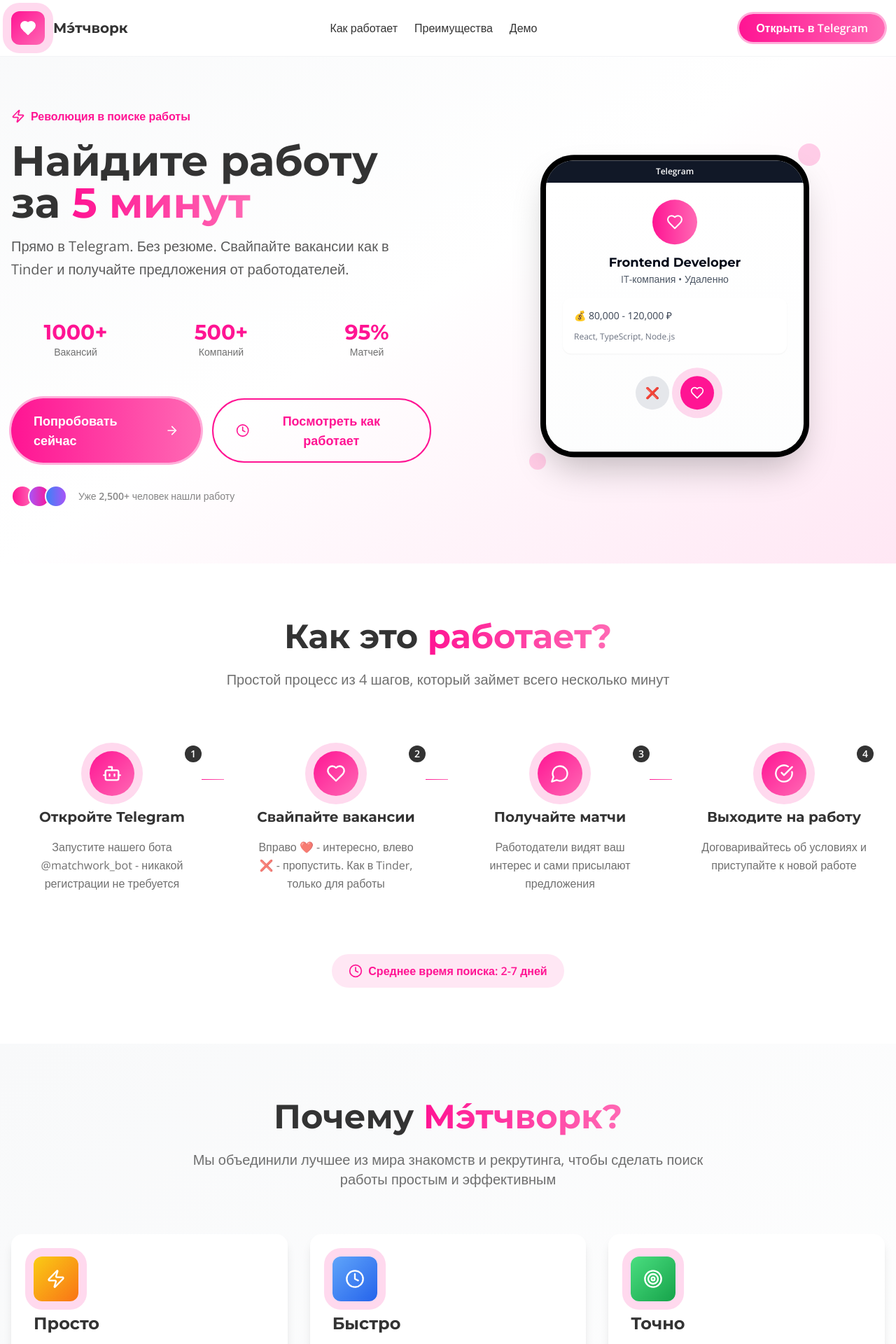
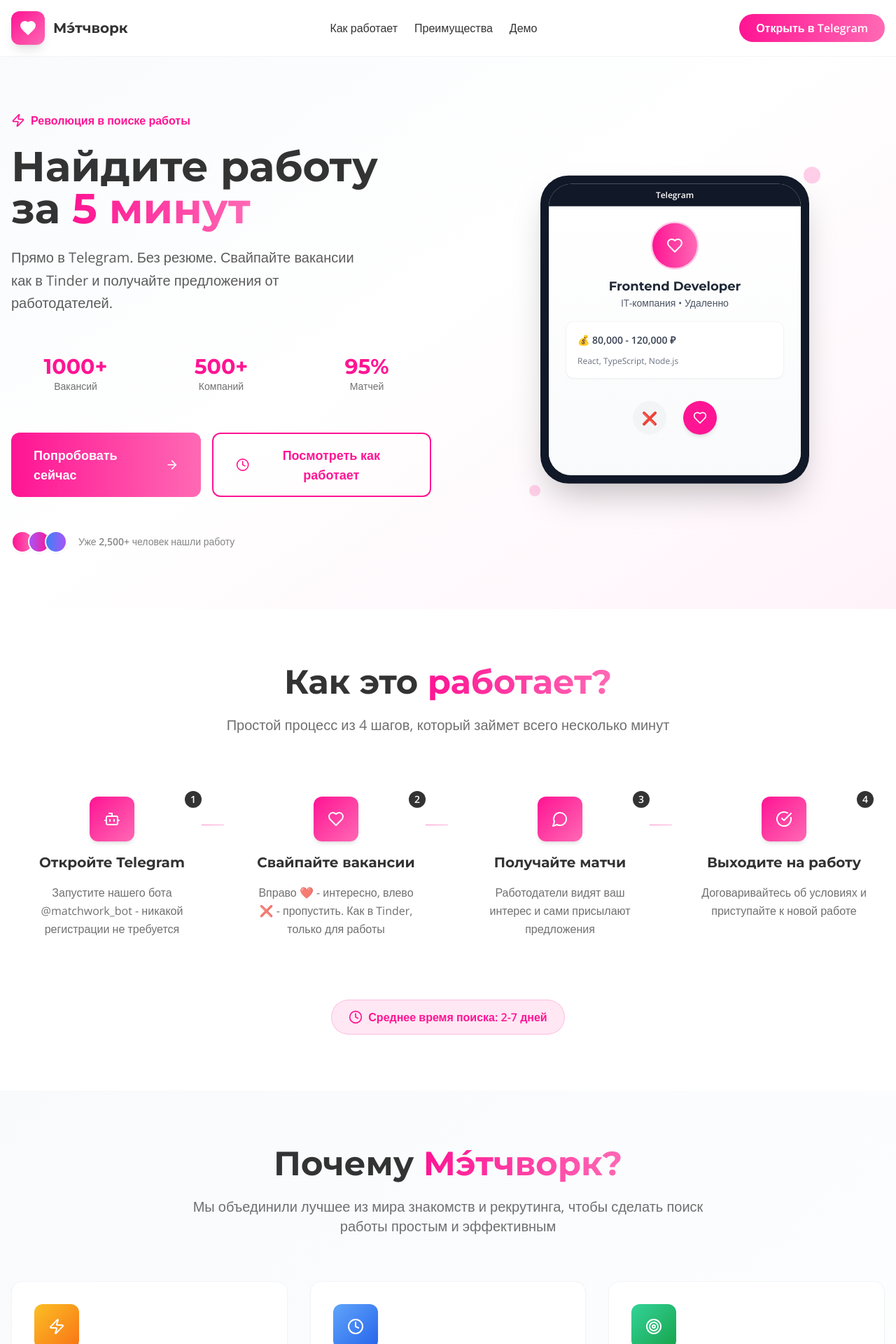
Before and after one commit to Mikesolo1/matchwork-swipe-find, a React (Vite) app: page / in a window 1280 px wide. Shown: the top 1920 px of the page at 70% size. Built offline with nearby package versions, Linux system fonts and the light colour scheme.

Commit message:
Refine landing page design and animations
Improved the visual appeal and animations of the landing page to enhance user experience.

```diff
--- a/src/components/Benefits.tsx
+++ b/src/components/Benefits.tsx
@@ -7,7 +7,7 @@ const Benefits = () => {
       icon: Zap,
       title: "Просто",
       description: "Всё в Telegram — без регистрации, форм и сложных интерфейсов",
-      color: "from-yellow-400 to-orange-500"
+      color: "from-amber-400 to-orange-500"
     },
     {
       icon: Clock,
@@ -19,7 +19,7 @@ const Benefits = () => {
       icon: Target,
       title: "Точно",
       description: "ИИ-алгоритм учитывает ваши навыки, опыт и предпочтения",
-      color: "from-green-400 to-green-600"
+      color: "from-emerald-400 to-green-600"
     },
     {
       icon: Gift,
@@ -37,12 +37,12 @@ const Benefits = () => {
       icon: Shield,
       title: "Безопасно",
       description: "Ваши данные защищены, анонимность до момента взаимного интереса",
-      color: "from-gray-400 to-gray-600"
+      color: "from-slate-400 to-slate-600"
     }
   ];
 
   return (
-    <section id="benefits" className="py-20 bg-gradient-to-br from-brand-gray-light to-white">
+    <section id="benefits" className="py-20 bg-gradient-to-br from-slate-50 to-white">
       <div className="container mx-auto px-4">
         <div className="text-center mb-16 animate-fade-in">
           <h2 className="text-4xl lg:text-5xl font-montserrat font-bold text-brand-gray-dark mb-6">
@@ -60,15 +60,15 @@ const Benefits = () => {
           {benefits.map((benefit, index) => (
             <div
               key={index}
-              className="group bg-white rounded-2xl p-8 shadow-lg hover:shadow-2xl transition-all duration-300 hover:-translate-y-2 animate-scale-in"
+              className="group bg-white rounded-2xl p-8 shadow-sm hover:shadow-md transition-all duration-300 hover:-translate-y-1 animate-scale-in border border-gray-100"
               style={{animationDelay: `${index * 0.1}s`}}
             >
               <div className="space-y-4">
-                <div className={`w-16 h-16 bg-gradient-to-br ${benefit.color} rounded-xl flex items-center justify-center shadow-lg group-hover:scale-110 transition-transform animate-pulse-pink`}>
-                  <benefit.icon className="text-white" size={28} />
+                <div className={`w-16 h-16 bg-gradient-to-br ${benefit.color} rounded-xl flex items-center justify-center shadow-sm group-hover:scale-105 transition-transform`}>
+                  <benefit.icon className="text-white" size={24} />
                 </div>
 
-                <h3 className="text-2xl font-montserrat font-bold text-brand-gray-dark">
+                <h3 className="text-xl font-montserrat font-bold text-brand-gray-dark">
                   {benefit.title}
                 </h3>
 
@@ -81,23 +81,23 @@ const Benefits = () => {
         </div>
 
         {/* Статистика успеха */}
-        <div className="mt-20 bg-white rounded-3xl p-8 shadow-xl">
+        <div className="mt-20 bg-white rounded-3xl p-8 shadow-sm border border-gray-100">
           <div className="grid md:grid-cols-4 gap-8 text-center">
             <div className="animate-scale-in" style={{animationDelay: '0.1s'}}>
-              <div className="text-4xl font-montserrat font-bold text-brand-pink mb-2">89%</div>
-              <div className="text-brand-gray-dark/70 font-open-sans">Получили отклик в первый день</div>
+              <div className="text-3xl lg:text-4xl font-montserrat font-bold text-brand-pink mb-2">89%</div>
+              <div className="text-brand-gray-dark/70 font-open-sans text-sm">Получили отклик в первый день</div>
             </div>
             <div className="animate-scale-in" style={{animationDelay: '0.2s'}}>
-              <div className="text-4xl font-montserrat font-bold text-brand-pink mb-2">2.3x</div>
-              <div className="text-brand-gray-dark/70 font-open-sans">Быстрее чем обычные сайты</div>
+              <div className="text-3xl lg:text-4xl font-montserrat font-bold text-brand-pink mb-2">2.3x</div>
+              <div className="text-brand-gray-dark/70 font-open-sans text-sm">Быстрее чем обычные сайты</div>
             </div>
             <div className="animate-scale-in" style={{animationDelay: '0.3s'}}>
-              <div className="text-4xl font-montserrat font-bold text-brand-pink mb-2">95%</div>
-              <div className="text-brand-gray-dark/70 font-open-sans">Довольны результатом</div>
+              <div className="text-3xl lg:text-4xl font-montserrat font-bold text-brand-pink mb-2">95%</div>
+              <div className="text-brand-gray-dark/70 font-open-sans text-sm">Довольны результатом</div>
             </div>
             <div className="animate-scale-in" style={{animationDelay: '0.4s'}}>
-              <div className="text-4xl font-montserrat font-bold text-brand-pink mb-2">24/7</div>
-              <div className="text-brand-gray-dark/70 font-open-sans">Поддержка в Telegram</div>
+              <div className="text-3xl lg:text-4xl font-montserrat font-bold text-brand-pink mb-2">24/7</div>
+              <div className="text-brand-gray-dark/70 font-open-sans text-sm">Поддержка в Telegram</div>
             </div>
           </div>
         </div>
--- a/src/components/HeroSection.tsx
+++ b/src/components/HeroSection.tsx
@@ -3,13 +3,13 @@ import { ArrowRight, Heart, Zap, Clock } from 'lucide-react';
 
 const HeroSection = () => {
   return (
-    <section className="min-h-screen flex items-center justify-center bg-gradient-to-br from-brand-gray-light via-white to-brand-pink/10 pt-20">
+    <section className="min-h-screen flex items-center justify-center bg-gradient-to-br from-slate-50 via-white to-brand-pink/5 pt-20">
       <div className="container mx-auto px-4 py-20">
         <div className="grid lg:grid-cols-2 gap-12 items-center">
           {/* Левая колонка с текстом */}
           <div className="space-y-8 animate-fade-in">
-            <div className="space-y-4">
-              <div className="flex items-center space-x-2 text-brand-pink font-open-sans font-semibold animate-bounce-subtle">
+            <div className="space-y-6">
+              <div className="flex items-center space-x-2 text-brand-pink font-open-sans font-semibold">
                 <Zap size={20} />
                 <span>Революция в поиске работы</span>
               </div>
@@ -21,7 +21,7 @@ const HeroSection = () => {
                 </span>
               </h1>
 
-              <p className="text-xl text-brand-gray-dark/80 font-open-sans leading-relaxed">
+              <p className="text-xl text-brand-gray-dark/80 font-open-sans leading-relaxed max-w-lg">
                 Прямо в Telegram. Без резюме. Свайпайте вакансии как в Tinder и получайте предложения от работодателей.
               </p>
             </div>
@@ -29,15 +29,15 @@ const HeroSection = () => {
             {/* Статистика */}
             <div className="grid grid-cols-3 gap-6 py-6">
               <div className="text-center animate-scale-in" style={{animationDelay: '0.2s'}}>
-                <div className="text-3xl font-montserrat font-bold text-brand-pink">1000+</div>
+                <div className="text-2xl lg:text-3xl font-montserrat font-bold text-brand-pink">1000+</div>
                 <div className="text-sm text-brand-gray-dark/70 font-open-sans">Вакансий</div>
               </div>
               <div className="text-center animate-scale-in" style={{animationDelay: '0.4s'}}>
-                <div className="text-3xl font-montserrat font-bold text-brand-pink">500+</div>
+                <div className="text-2xl lg:text-3xl font-montserrat font-bold text-brand-pink">500+</div>
                 <div className="text-sm text-brand-gray-dark/70 font-open-sans">Компаний</div>
               </div>
               <div className="text-center animate-scale-in" style={{animationDelay: '0.6s'}}>
-                <div className="text-3xl font-montserrat font-bold text-brand-pink">95%</div>
+                <div className="text-2xl lg:text-3xl font-montserrat font-bold text-brand-pink">95%</div>
                 <div className="text-sm text-brand-gray-dark/70 font-open-sans">Матчей</div>
               </div>
             </div>
@@ -46,24 +46,24 @@ const HeroSection = () => {
             <div className="flex flex-col sm:flex-row gap-4">
               <a
                 href="https://t.me/matchwork_bot"
-                className="group bg-gradient-to-r from-brand-pink to-brand-pink-light text-white px-8 py-4 rounded-full font-open-sans font-semibold text-lg hover:shadow-xl transform hover:scale-105 transition-all duration-300 flex items-center justify-center space-x-2 animate-pulse-pink"
+                className="group bg-gradient-to-r from-brand-pink to-brand-pink-light text-white px-8 py-4 rounded-xl font-open-sans font-semibold text-lg hover:shadow-lg transform hover:scale-[1.02] transition-all duration-300 flex items-center justify-center space-x-2"
               >
                 <span>Попробовать сейчас</span>
                 <ArrowRight size={20} className="group-hover:translate-x-1 transition-transform" />
               </a>
 
-              <button className="border-2 border-brand-pink text-brand-pink px-8 py-4 rounded-full font-open-sans font-semibold text-lg hover:bg-brand-pink hover:text-white transition-all duration-300 flex items-center justify-center space-x-2">
+              <button className="border-2 border-brand-pink text-brand-pink px-8 py-4 rounded-xl font-open-sans font-semibold text-lg hover:bg-brand-pink/5 transition-all duration-300 flex items-center justify-center space-x-2">
                 <Clock size={20} />
                 <span>Посмотреть как работает</span>
               </button>
             </div>
 
             {/* Социальное доказательство */}
-            <div className="flex items-center space-x-4 text-sm text-brand-gray-dark/60 font-open-sans">
+            <div className="flex items-center space-x-4 text-sm text-brand-gray-dark/60 font-open-sans pt-4">
               <div className="flex -space-x-2">
-                <div className="w-8 h-8 bg-gradient-to-r from-brand-pink to-brand-pink-light rounded-full border-2 border-white"></div>
-                <div className="w-8 h-8 bg-gradient-to-r from-purple-500 to-brand-pink rounded-full border-2 border-white"></div>
-                <div className="w-8 h-8 bg-gradient-to-r from-blue-500 to-purple-500 rounded-full border-2 border-white"></div>
+                <div className="w-8 h-8 bg-gradient-to-r from-brand-pink to-brand-pink-light rounded-full border-2 border-white shadow-sm"></div>
+                <div className="w-8 h-8 bg-gradient-to-r from-purple-500 to-brand-pink rounded-full border-2 border-white shadow-sm"></div>
+                <div className="w-8 h-8 bg-gradient-to-r from-blue-500 to-purple-500 rounded-full border-2 border-white shadow-sm"></div>
               </div>
               <span>Уже <strong>2,500+</strong> человек нашли работу</span>
             </div>
@@ -73,33 +73,33 @@ const HeroSection = () => {
           <div className="relative animate-slide-in-right">
             <div className="relative mx-auto max-w-sm">
               {/* Мокап телефона */}
-              <div className="bg-black rounded-[3rem] p-2 shadow-2xl animate-float">
-                <div className="bg-white rounded-[2.5rem] overflow-hidden">
+              <div className="bg-gray-900 rounded-[2.5rem] p-3 shadow-2xl animate-gentle-float">
+                <div className="bg-white rounded-[2rem] overflow-hidden">
                   {/* Статус бар */}
                   <div className="bg-gray-900 h-8 flex items-center justify-center">
                     <div className="text-white text-xs font-semibold">Telegram</div>
                   </div>
 
                   {/* Контент бота */}
-                  <div className="p-6 space-y-4 h-96 bg-gradient-to-b from-white to-brand-gray-light/30">
+                  <div className="p-6 space-y-4 h-96 bg-gradient-to-b from-white to-gray-50">
                     <div className="text-center">
-                      <div className="w-16 h-16 bg-gradient-to-r from-brand-pink to-brand-pink-light rounded-full mx-auto mb-3 flex items-center justify-center">
+                      <div className="w-16 h-16 bg-gradient-to-r from-brand-pink to-brand-pink-light rounded-full mx-auto mb-3 flex items-center justify-center animate-subtle-glow">
                         <Heart className="text-white" size={24} />
                       </div>
-                      <h3 className="font-montserrat font-bold text-lg">Frontend Developer</h3>
+                      <h3 className="font-montserrat font-bold text-lg text-gray-800">Frontend Developer</h3>
                       <p className="text-sm text-gray-600">IT-компания • Удаленно</p>
                     </div>
 
-                    <div className="bg-white rounded-xl p-4 shadow-sm">
-                      <p className="text-sm text-gray-700 mb-3">💰 80,000 - 120,000 ₽</p>
+                    <div className="bg-white rounded-xl p-4 shadow-sm border border-gray-100">
+                      <p className="text-sm text-gray-700 mb-3 font-semibold">💰 80,000 - 120,000 ₽</p>
                       <p className="text-xs text-gray-500">React, TypeScript, Node.js</p>
                     </div>
 
-                    <div className="flex justify-center space-x-4 pt-4">
-                      <button className="w-12 h-12 bg-gray-200 rounded-full flex items-center justify-center">
-                        ❌
+                    <div className="flex justify-center space-x-6 pt-4">
+                      <button className="w-12 h-12 bg-gray-100 rounded-full flex items-center justify-center hover:bg-gray-200 transition-colors">
+                        <span className="text-lg">❌</span>
                       </button>
-                      <button className="w-12 h-12 bg-brand-pink rounded-full flex items-center justify-center animate-pulse-pink">
+                      <button className="w-12 h-12 bg-brand-pink rounded-full flex items-center justify-center hover:bg-brand-pink-dark transition-colors shadow-md">
                         <Heart className="text-white" size={20} />
                       </button>
                     </div>
@@ -108,8 +108,8 @@ const HeroSection = () => {
               </div>
 
               {/* Декоративные элементы */}
-              <div className="absolute -top-4 -right-4 w-8 h-8 bg-brand-pink/20 rounded-full animate-bounce-subtle"></div>
-              <div className="absolute -bottom-4 -left-4 w-6 h-6 bg-brand-pink-light/30 rounded-full animate-bounce-subtle" style={{animationDelay: '1s'}}></div>
+              <div className="absolute -top-4 -right-4 w-6 h-6 bg-brand-pink/20 rounded-full animate-gentle-bounce"></div>
+              <div className="absolute -bottom-4 -left-4 w-4 h-4 bg-brand-pink-light/30 rounded-full animate-gentle-bounce" style={{animationDelay: '1.5s'}}></div>
             </div>
           </div>
         </div>
--- a/src/components/HowItWorks.tsx
+++ b/src/components/HowItWorks.tsx
@@ -1,3 +1,4 @@
+
 import { Bot, Heart, MessageCircle, CheckCircle, Clock } from 'lucide-react';
 
 const HowItWorks = () => {
@@ -52,15 +53,15 @@ const HowItWorks = () => {
             >
               {/* Соединительная линия */}
               {index < steps.length - 1 && (
-                <div className="hidden lg:block absolute top-16 -right-4 w-8 h-px bg-gradient-to-r from-brand-pink to-brand-pink-light"></div>
+                <div className="hidden lg:block absolute top-16 -right-4 w-8 h-px bg-gradient-to-r from-brand-pink/50 to-brand-pink-light/50"></div>
               )}
 
-              <div className="text-center space-y-4 p-6 rounded-2xl hover:bg-brand-gray-light/50 transition-all duration-300 group-hover:scale-105">
+              <div className="text-center space-y-4 p-6 rounded-2xl hover:bg-gray-50/80 transition-all duration-300 group-hover:scale-[1.02]">
                 <div className="relative">
-                  <div className="w-16 h-16 bg-gradient-to-br from-brand-pink to-brand-pink-light rounded-full mx-auto flex items-center justify-center shadow-lg group-hover:shadow-xl transition-shadow animate-pulse-pink">
-                    <step.icon className="text-white" size={28} />
+                  <div className="w-16 h-16 bg-gradient-to-br from-brand-pink to-brand-pink-light rounded-xl mx-auto flex items-center justify-center shadow-md group-hover:shadow-lg transition-shadow">
+                    <step.icon className="text-white" size={24} />
                   </div>
-                  <div className="absolute -top-2 -right-2 w-6 h-6 bg-brand-gray-dark text-white rounded-full flex items-center justify-center text-sm font-bold">
+                  <div className="absolute -top-2 -right-2 w-6 h-6 bg-brand-gray-dark text-white rounded-full flex items-center justify-center text-sm font-bold shadow-sm">
                     {index + 1}
                   </div>
                 </div>
@@ -79,7 +80,7 @@ const HowItWorks = () => {
 
         {/* Дополнительная информация */}
         <div className="mt-16 text-center">
-          <div className="inline-flex items-center space-x-2 bg-brand-pink/10 px-6 py-3 rounded-full">
+          <div className="inline-flex items-center space-x-2 bg-brand-pink/10 px-6 py-3 rounded-full border border-brand-pink/20">
             <Clock className="text-brand-pink" size={20} />
             <span className="text-brand-pink font-open-sans font-semibold">
               Среднее время поиска: 2-7 дней
--- a/tailwind.config.ts
+++ b/tailwind.config.ts
@@ -98,7 +98,7 @@ export default {
 				'fade-in': {
 					'0%': {
 						opacity: '0',
-						transform: 'translateY(20px)'
+						transform: 'translateY(10px)'
 					},
 					'100%': {
 						opacity: '1',
@@ -107,8 +107,8 @@ export default {
 				},
 				'scale-in': {
 					'0%': {
-						transform: 'scale(0.95)',
-						opacity: '0'
+						transform: 'scale(0.98)',
+						opacity: '0.8'
 					},
 					'100%': {
 						transform: 'scale(1)',
@@ -117,7 +117,7 @@ export default {
 				},
 				'slide-in-right': {
 					'0%': {
-						transform: 'translateX(100%)',
+						transform: 'translateX(20px)',
 						opacity: '0'
 					},
 					'100%': {
@@ -125,40 +125,40 @@ export default {
 						opacity: '1'
 					}
 				},
-				'bounce-subtle': {
+				'gentle-bounce': {
 					'0%, 100%': {
 						transform: 'translateY(0)'
 					},
 					'50%': {
-						transform: 'translateY(-10px)'
+						transform: 'translateY(-3px)'
 					}
 				},
-				'pulse-pink': {
+				'subtle-glow': {
 					'0%, 100%': {
-						boxShadow: '0 0 0 0 rgba(255, 20, 147, 0.4)'
+						boxShadow: '0 0 0 0 rgba(255, 20, 147, 0.3)'
 					},
 					'50%': {
-						boxShadow: '0 0 0 20px rgba(255, 20, 147, 0)'
+						boxShadow: '0 0 0 8px rgba(255, 20, 147, 0)'
 					}
 				},
-				'float': {
+				'gentle-float': {
 					'0%, 100%': {
 						transform: 'translateY(0px)'
 					},
 					'50%': {
-						transform: 'translateY(-20px)'
+						transform: 'translateY(-5px)'
 					}
 				}
 			},
 			animation: {
 				'accordion-down': 'accordion-down 0.2s ease-out',
 				'accordion-up': 'accordion-up 0.2s ease-out',
-				'fade-in': 'fade-in 0.6s ease-out',
-				'scale-in': 'scale-in 0.3s ease-out',
-				'slide-in-right': 'slide-in-right 0.6s ease-out',
-				'bounce-subtle': 'bounce-subtle 2s ease-in-out infinite',
-				'pulse-pink': 'pulse-pink 2s ease-in-out infinite',
-				'float': 'float 3s ease-in-out infinite'
+				'fade-in': 'fade-in 0.8s ease-out',
+				'scale-in': 'scale-in 0.5s ease-out',
+				'slide-in-right': 'slide-in-right 0.7s ease-out',
+				'gentle-bounce': 'gentle-bounce 3s ease-in-out infinite',
+				'subtle-glow': 'subtle-glow 3s ease-in-out infinite',
+				'gentle-float': 'gentle-float 4s ease-in-out infinite'
 			},
 			fontFamily: {
 				'montserrat': ['Montserrat', 'sans-serif'],
```
Also changed, not shown: src/components/CTA.tsx (+11 -7 lines).
